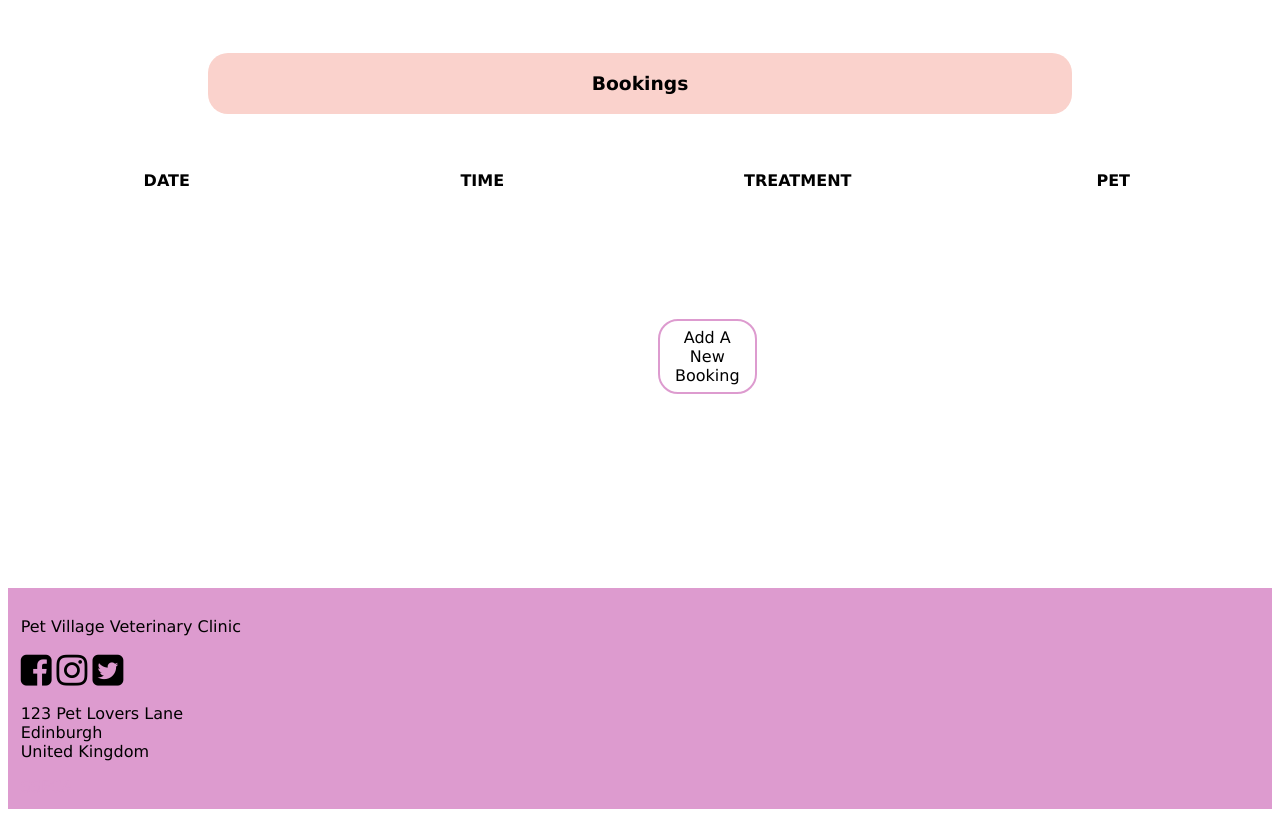
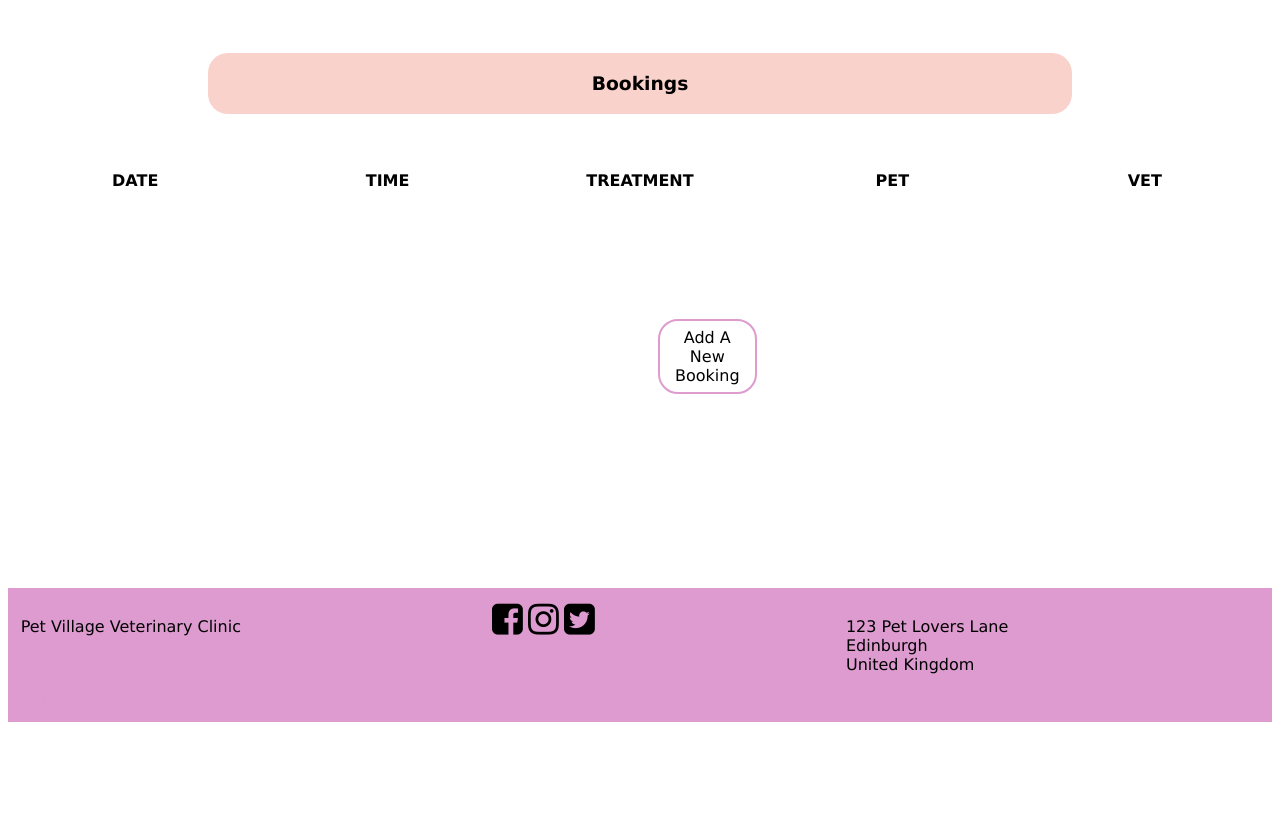
Before and after one commit to fionaberkery/Pet_Village, a Flask app: page /bookings in a window 1280 px wide; the page is wider, and only the part inside the window is pictured. Shown: the part 104-921 px from the top of that part. After the commit the page ends 826 px from the top of that part, so only its background shows below. Run offline with Flask 2, Linux system fonts and the light colour scheme; data that the repository does not hold is empty; some libraries are stand-ins or nearby versions.

Commit message:
ready for presentation

```diff
--- a/static/style.css
+++ b/static/style.css
@@ -44,6 +44,9 @@
 }
 
 footer {
+    display: grid;
+    grid-template-areas:
+    'div section p';
     font-family: 'Lucida Sans', 'Lucida Sans Regular', 'Lucida Grande', 'Lucida Sans Unicode', Geneva, Verdana, sans-serif;
     background-color: #DD9BCF;
     padding: 1%;
--- a/templates/base.html
+++ b/templates/base.html
@@ -38,10 +38,15 @@
         {% endblock %}
 
     <footer>
+        <div>
         <p> Pet Village Veterinary Clinic </p>
+        </div>
+        <section>
         <i class="fa fa-facebook-square" style="font-size:36px"></i>
         <i class="fa fa-instagram" style="font-size:36px"></i>
         <i class="fa fa-twitter-square" style="font-size:36px"></i>
+        </section>
+
 
         <p>
         123 Pet Lovers Lane <br>
--- a/templates/bookings/index.html
+++ b/templates/bookings/index.html
@@ -21,6 +21,7 @@
             <th> Time </th>
             <th> Treatment </th>
             <th> Pet </th>
+            <th> Vet </th>
         </tr>
     </table>
 
@@ -34,11 +35,17 @@
             <th> {{ booking.time }} </th>
             <th> {{ booking.price.treatment_type }} </th>
             <th> {{ booking.pet.pet_name }} </th>
+            <th> {{ booking.vet.vet_name }} </th>
         </tr>
     </table>
 
 
             {% endfor %}
+
+
+
+
+
             <br> <br> <br> <br> <br>
             <div>
                 <form method="get" action="/bookings/new">
```
